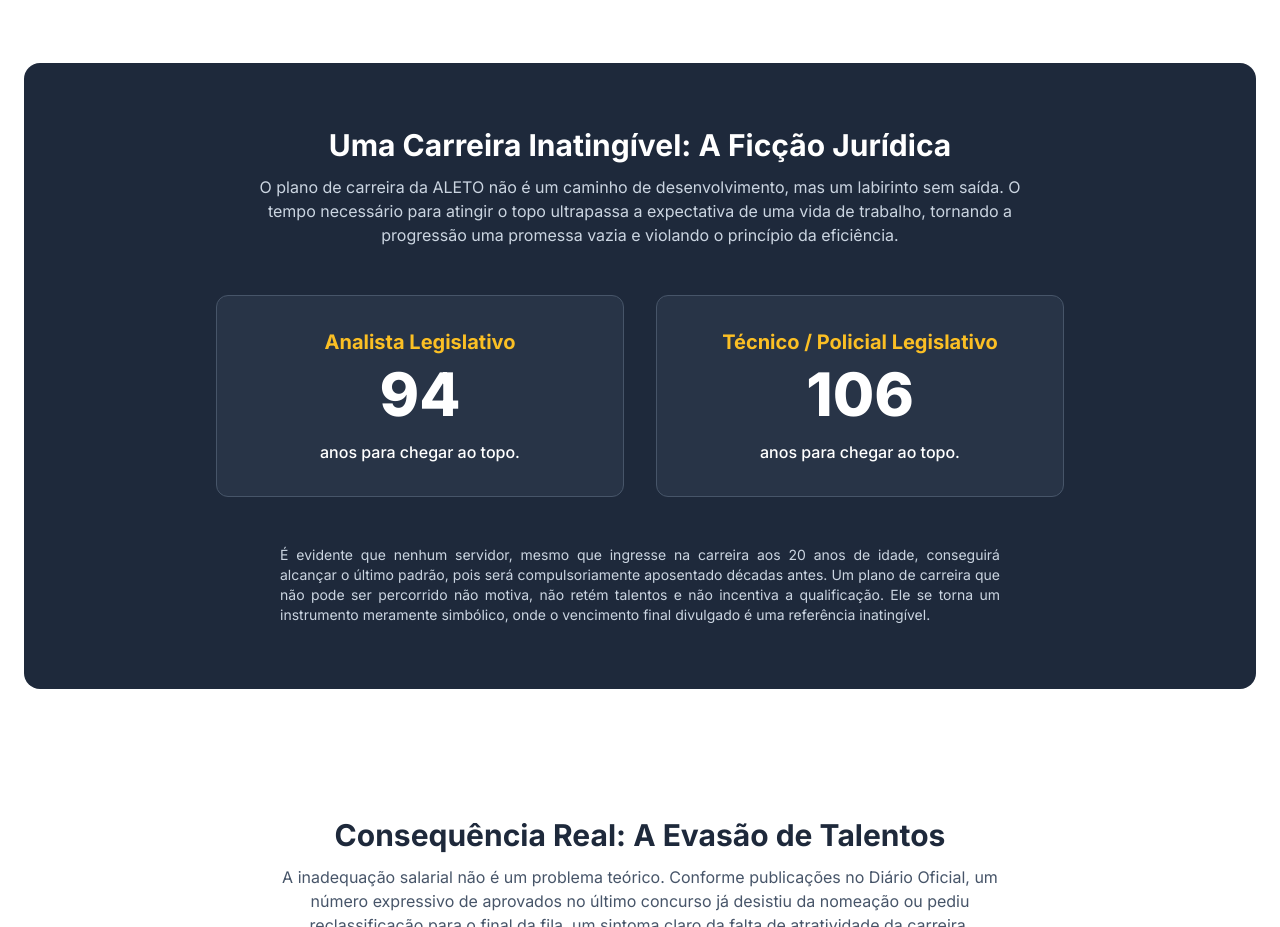
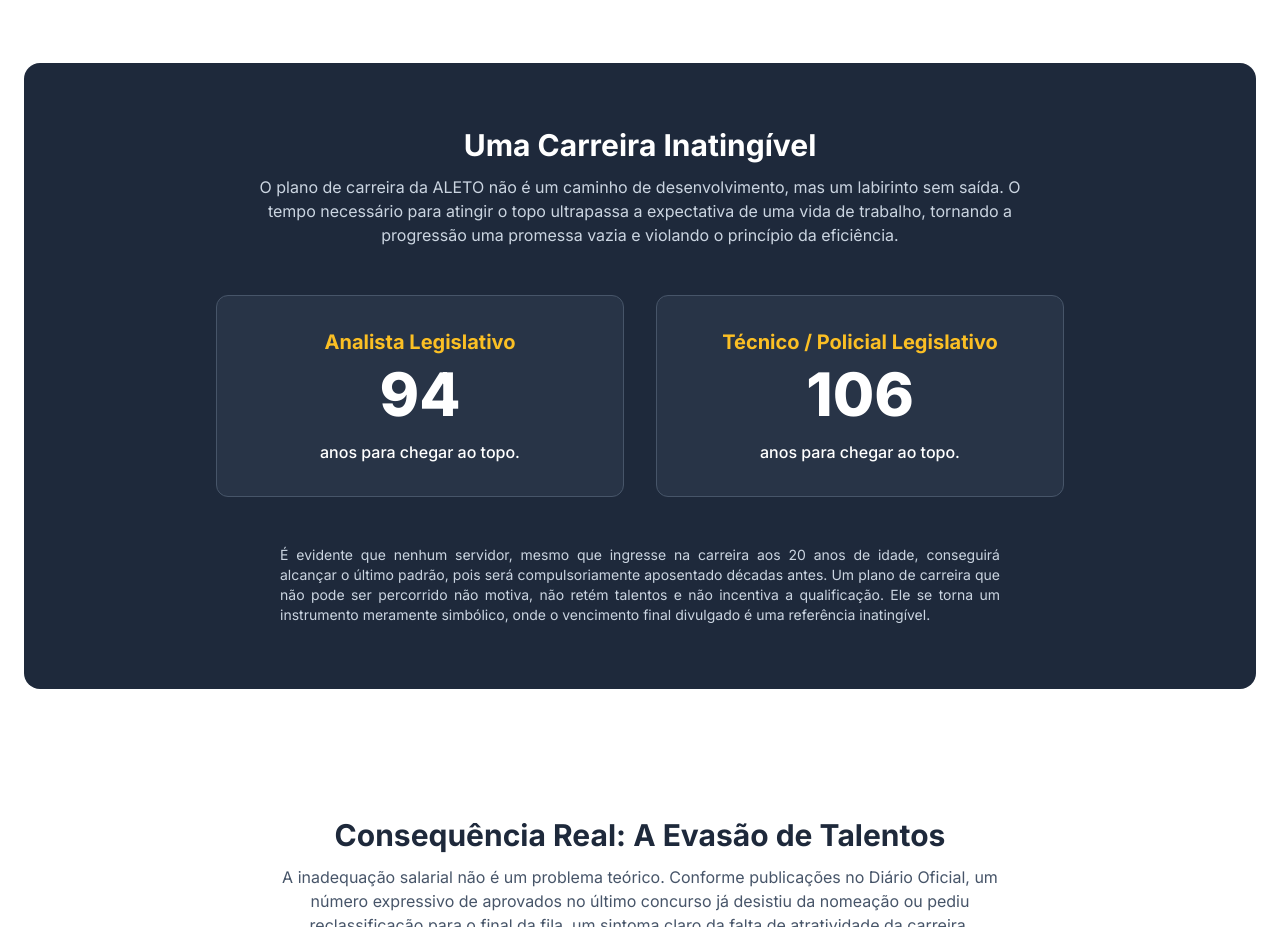
Before and after one commit to voaneves/salarioaleto, a plain HTML site: page index.html in a window 1280 px wide. Shown: the part 3440-4367 px from the top of the page. Drawn offline with nearby package versions, Linux system fonts and the light colour scheme.

Commit message:
Update index.html

```diff
--- a/index.html
+++ b/index.html
@@ -125,7 +125,7 @@
 
         <section id="carreira" class="py-16 bg-slate-800 text-white rounded-2xl mb-16">
             <div class="text-center mb-12 px-6">
-                <h3 class="text-3xl font-bold mb-3">Uma Carreira Inatingível: A Ficção Jurídica</h3>
+                <h3 class="text-3xl font-bold mb-3">Uma Carreira Inatingível</h3>
                 <p class="max-w-3xl mx-auto text-slate-300">
                     O plano de carreira da ALETO não é um caminho de desenvolvimento, mas um labirinto sem saída. O tempo necessário para atingir o topo ultrapassa a expectativa de uma vida de trabalho, tornando a progressão uma promessa vazia e violando o princípio da eficiência.
                 </p>
```
